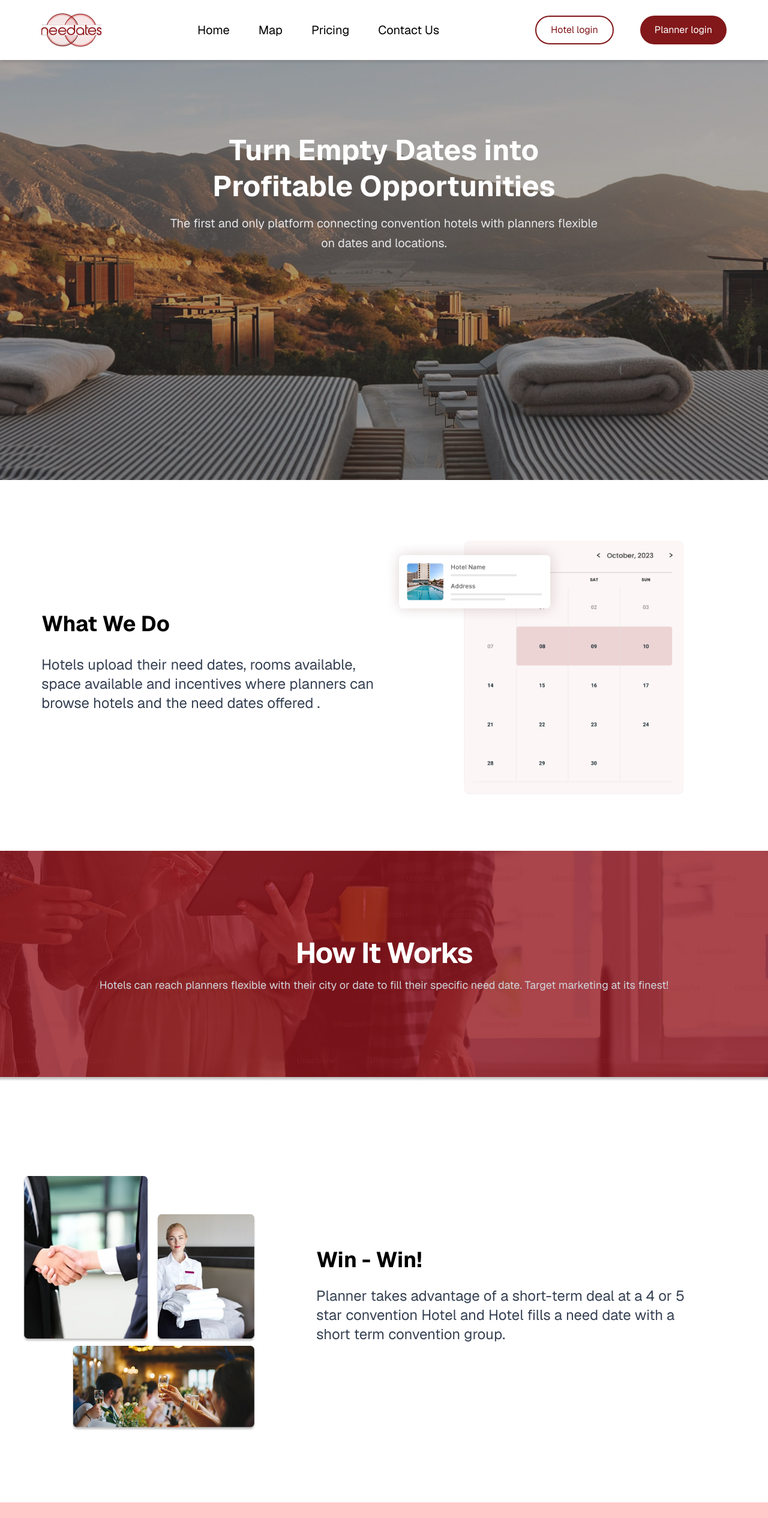
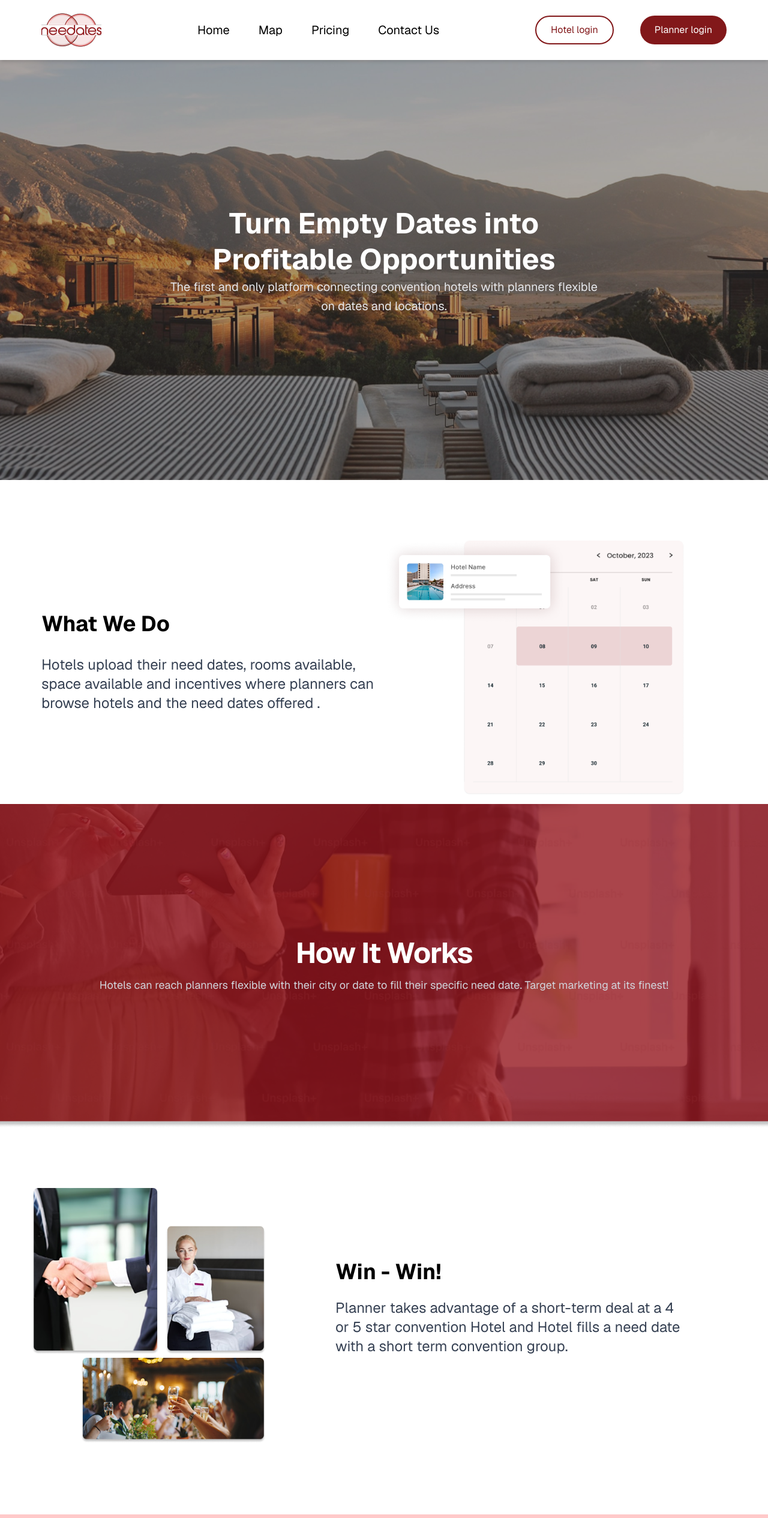
Before and after one commit to ihtishamDev/needates-website-v2, a Next.js app: page / in a window 1280 px wide. Shown: the top 2530 px of the page at 60% size. Built offline with nearby package versions, Linux system fonts and the light colour scheme.

Commit message:
Fix all the code again css

```diff
--- a/src/app/(pages)/Components/PriceingCard/page.tsx
+++ b/src/app/(pages)/Components/PriceingCard/page.tsx
@@ -5,9 +5,10 @@ interface PricingCardProps {
 }
 const PricingCard: React.FC<PricingCardProps> = ({ pricing }) => {
   return (
-    <div className="flex flex-col md:flex-row justify-center items-stretch min-h-screen gap-y-6 md:gap-x-10 w-full px-4">
+    <div className="j">
+       <div className="flex flex-col md:flex-row md:justify-center items-center min-h-screen  gap-x-12  w-full pl-8 sm:px-2">
       {/* First Card */}
-      <div className="w-full max-w-[90%] md:max-w-[30%] bg-white border border-gray-200 rounded-lg shadow-sm p-6 sm:p-8 text-left dark:bg-gray-800 dark:border-gray-700 h-full self-stretch">
+      <div className="w-full max-w-[90%] md:max-w-[30%] bg-white border border-gray-200 rounded-lg shadow-sm p-6 sm:p-8 text-left   mt-10">
         <h1 className="text-4xl font-bold text-red-900">
           {pricing || "$450"}
           <span className="text-sm text-gray-600 font-normal">
@@ -36,7 +37,7 @@ const PricingCard: React.FC<PricingCardProps> = ({ pricing }) => {
             </span>
           </li>
         </ul>
-        <div className="sm:mt-35.5 mt-20">
+        <div className="sm:mt-35.5 mt-25">
 
           <button
             type="button"
@@ -64,7 +65,7 @@ const PricingCard: React.FC<PricingCardProps> = ({ pricing }) => {
 
 
       {/* Second Card */}
-      <div className="w-full max-w-[90%] md:max-w-[30%] bg-white border border-gray-200 rounded-lg shadow-sm p-6 sm:p-8 text-left dark:bg-gray-800 dark:border-gray-700 h-full self-stretch">
+      <div className="w-full max-w-[90%] md:max-w-[30%] bg-white border border-gray-200 rounded-lg shadow-sm p-6 sm:p-8 text-left  mt-10">
         <h1 className="text-4xl font-bold text-red-900">
           {pricing || "Free"}
           <span className="text-sm text-gray-600 font-normal">
@@ -93,7 +94,7 @@ const PricingCard: React.FC<PricingCardProps> = ({ pricing }) => {
             <span>Guaranteed responses within 24 hours to requests</span>
           </li>
         </ul>
-        <div className="sm:mt-26 mt-20">
+        <div className="sm:mt-26 mt-25">
           <button
             type="button"
             className="text-white bg-red-800 font-medium rounded-full p-3 py-2 flex items-center justify-between w-full "
@@ -118,6 +119,8 @@ const PricingCard: React.FC<PricingCardProps> = ({ pricing }) => {
         </div>
       </div>
     </div>
+    </div>
+
   );
 };
 
--- a/src/app/(pages)/ContactUs/page.tsx
+++ b/src/app/(pages)/ContactUs/page.tsx
@@ -10,7 +10,7 @@ const ContactUs = () => {
     <div>
       <Topbar />
       <section
-        className="bg-center bg-no-repeat "
+        className="bg-center bg-no-repeat bg-cover"
         style={{ backgroundImage: "url(/images/ContactUs.png)" }}
       >
         <div className="container text-center py-30">
@@ -46,14 +46,14 @@ const ContactUs = () => {
             <div className="mb-5">
               <label
                 htmlFor="Name"
-                className="block mb-2 text-sm font-medium text-gray-900 dark:text-white"
+                className="block mb-2 text-sm font-medium text-gray-900"
               >
                 Name
               </label>
               <input
                 type="Name"
                 id="Name"
-                className="shadow-xs bg-gray-50 border border-gray-300 text-gray-900 text-sm rounded-lg focus:ring-blue-500 focus:border-blue-500 block w-full p-2.5 dark:bg-gray-700 dark:border-gray-600 dark:placeholder-gray-400 dark:text-white dark:focus:ring-blue-500 dark:focus:border-blue-500 dark:shadow-xs-light"
+                className="shadow-xs bg-gray-50 border border-gray-300 text-gray-900 text-sm rounded-lg focus:ring-blue-500 focus:border-blue-500 block w-full p-2.5 "
                 placeholder="Type here... "
                 required
               />
@@ -61,14 +61,14 @@ const ContactUs = () => {
             <div className="mb-5">
               <label
                 htmlFor="Email"
-                className="block mb-2 text-sm font-medium text-gray-900 dark:text-white"
+                className="block mb-2 text-sm font-medium text-gray-900 "
               >
                 Email
               </label>
               <input
                 type="Email"
                 id="Email"
-                className="shadow-xs bg-gray-50 border border-gray-300 text-gray-900 text-sm rounded-lg focus:ring-blue-500 focus:border-blue-500 block w-full p-2.5 dark:bg-gray-700 dark:border-gray-600 dark:placeholder-gray-400 dark:text-white dark:focus:ring-blue-500 dark:focus:border-blue-500 dark:shadow-xs-light"
+                className="shadow-xs bg-gray-50 border border-gray-300 text-gray-900 text-sm rounded-lg focus:ring-blue-500 focus:border-blue-500 block w-full p-2.5"
                 placeholder="Type here..."
                 required
               />
@@ -76,21 +76,21 @@ const ContactUs = () => {
             <div className="mb-5">
               <label
                 htmlFor="detail"
-                className="block mb-2 text-sm font-medium text-gray-900 dark:text-white"
+                className="block mb-2 text-sm font-medium text-gray-900 "
               >
                 Details
               </label>
               <textarea
                 id="detail"
                 rows={5}
-                className="shadow-xs bg-gray-50 border border-gray-300 text-gray-900 text-sm rounded-lg focus:ring-blue-500 focus:border-blue-500 block w-full p-2.5 dark:bg-gray-700 dark:border-gray-600 dark:placeholder-gray-400 dark:text-white dark:focus:ring-blue-500 dark:focus:border-blue-500 dark:shadow-xs-light"
+                className="shadow-xs bg-gray-50 border border-gray-300 text-gray-900 text-sm rounded-lg focus:ring-blue-500 focus:border-blue-500 block w-full p-2.5"
                 placeholder="Type here..."
                 required
               ></textarea>
             </div>
             <button
               type="submit"
-              className="text-white bg-blue-700 hover:bg-blue-800 focus:ring-4 focus:outline-none focus:ring-blue-300 font-medium rounded-lg text-sm px-5 py-2.5 text-center dark:bg-blue-600 dark:hover:bg-blue-700 dark:focus:ring-blue-800"
+              className="text-white bg-blue-700 hover:bg-blue-800 focus:ring-4 focus:outline-none focus:ring-blue-300 font-medium rounded-lg text-sm px-5 py-2.5 text-center "
             >
               Send
             </button>
--- a/src/app/(pages)/Home/pages.tsx
+++ b/src/app/(pages)/Home/pages.tsx
@@ -7,15 +7,15 @@ const Home = () => {
   return (
     <div className=" ">
       <section
-        className="sm:h-screen  bg-center bg-no-repeat bg-cover bg-blend-multiply"
+        className="sm:h-screen flex flex-col items-center justify-center bg-center bg-no-repeat bg-cover bg-blend-multiply"
         style={{ backgroundImage: "url(/images/dashboard.png)" }}
       >
         <Topbar />
-        <div className="container lg:py-30 text-center py-30">
-          <h1 className="sm:mb-4 sm:text-5xl text-2xl sm:leading-tight text-white font-bold">
+        <div className="container text-center flex flex-col items-center justify-center h-full px-4">
+          <h1 className="sm:text-5xl text-xl sm:leading-tight text-white font-bold">
             Turn Empty Dates into <br /> Profitable Opportunities
           </h1>
-          <p className="mb-8 text-xl sm:text-xl font-normal text-gray-200 sm:px-16  leading-relaxed">
+          <p className="mb-8 text-x sm:text-xl font-normal text-gray-200 sm:px-16 leading-relaxed">
             The first and only platform connecting convention hotels with
             planners flexible <br /> on dates and locations.
           </p>
@@ -39,10 +39,10 @@ const Home = () => {
       </section>
 
       <section
-        className="bg-center bg-no-repeat "
+        className="items-center bg-center bg-no-repeat bg-cover bg-blend-multiply"
         style={{ backgroundImage: "url(/images/dashboard1.png)" }}
       >
-        <div className="container text-center py-56">
+        <div className="container text-center py-56 w-full">
           <h1 className="mb-4 font-bold tracking-tight leading-none text-white sm:text-5xl text-3xl">
             How It Works
           </h1>
@@ -53,9 +53,9 @@ const Home = () => {
         </div>
       </section>
 
-      <section className="sm:mt-20">
+      <section className="sm:mt-25 mt-20">
         <div className="sm:flex container">
-          <div className=" ">
+          <div className="px-4 ">
             <Image
               src="/images/dashboard2.png"
               alt="logo"
--- a/src/app/(pages)/Map/page.tsx
+++ b/src/app/(pages)/Map/page.tsx
@@ -28,7 +28,7 @@ const Map = () => {
     <div>
       <Topbar />
       <section
-        className="bg-center bg-no-repeat "
+        className="items-center bg-center bg-no-repeat bg-cover bg-blend-multiply "
         style={{ backgroundImage: "url(/images/Mappage.png)" }}
       >
         <div className="container text-center py-30">
--- a/src/app/(pages)/Pricing/page.tsx
+++ b/src/app/(pages)/Pricing/page.tsx
@@ -6,7 +6,7 @@ const Pricing = () => {
     <div>
       <Topbar />
       <section
-        className="bg-center bg-no-repeat "
+        className="bg-center bg-no-repeat bg-cover"
         style={{ backgroundImage: "url(/images/Pricing.png)" }}
       >
         <div className="container text-center py-30">
--- a/src/app/globals.css
+++ b/src/app/globals.css
@@ -34,8 +34,8 @@
 
 }
 
-@media only screen and (min-width: 768px) and (max-width: 1024px) {
+/* @media only screen and (min-width: 768px) and (max-width: 1024px) {
   .ipad-bg {
-    height: 90vh; /* Adjust as needed */
+    height: 90vh;
   }
-}
+} */
```
